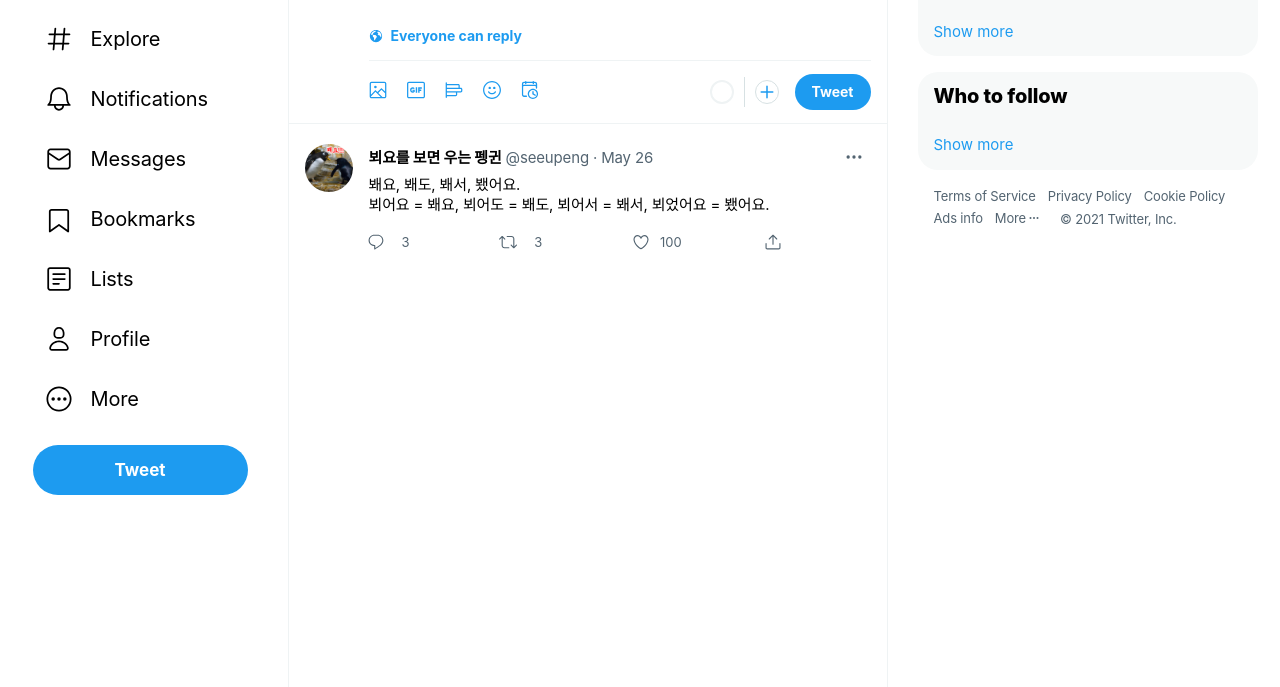
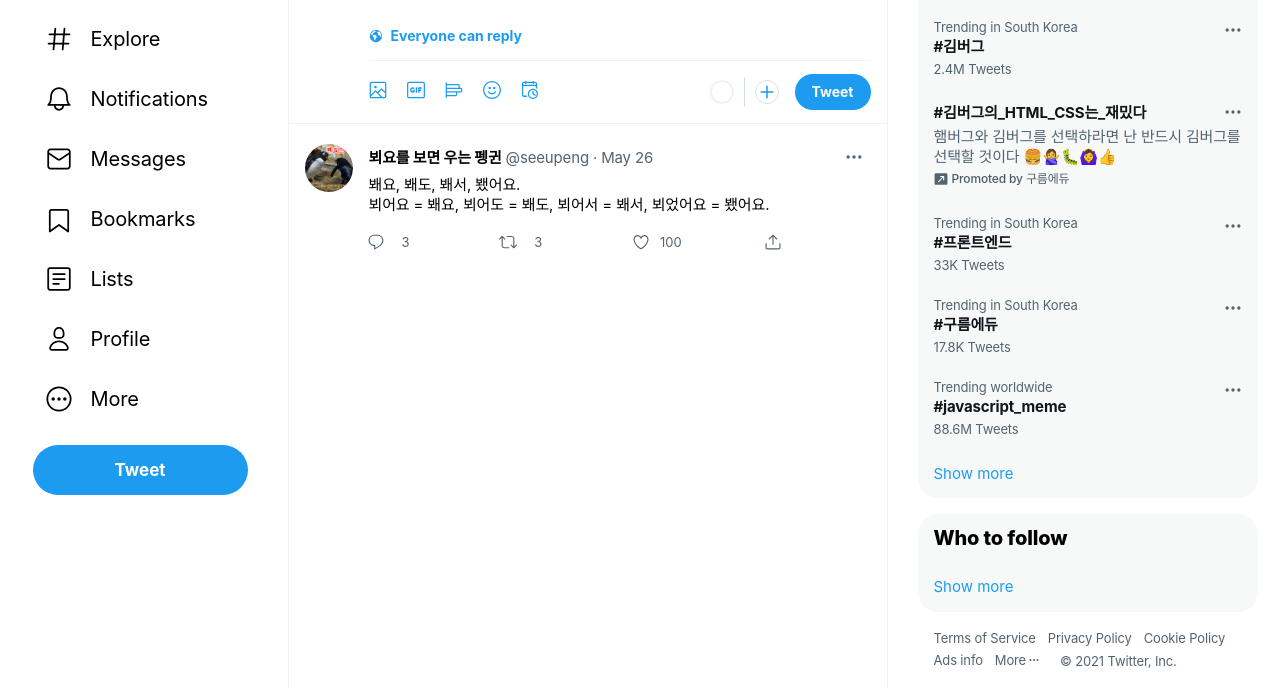
Before and after one commit to rohjs/twitter-markup-challenge, a website: page index.html in a window 1280 px wide. Shown: the part 113-800 px from the top of the page. Drawn offline with Linux system fonts and the light colour scheme.

Commit message:
🚧 Add tag styles

```diff
--- a/index.html
+++ b/index.html
@@ -205,7 +205,56 @@
             </header>
 
             <ol>
-              <li></li>
+              <li>
+                <a class="tag" href="/">
+                  <span>Trending in South Korea</span>
+                  <strong lang="ko">#김버그</strong>
+                  <span>2.4M Tweets</span>
+                  <button type="button">
+                    <span>More</span>
+                  </button>
+                </a>
+              </li>
+              <li>
+                <a class="tag" href="/">
+                  <strong lang="ko">#김버그의_HTML_CSS는_재밌다</strong>
+                  <span>햄버그와 김버그를 선택하라면 난 반드시 김버그를 선택할 것이다 🍔🙅‍♀️🐛🙆‍♀️👍</span>
+                  <strong lang="ko">Promoted by 구름에듀</strong>
+                  <button type="button">
+                    <span>More</span>
+                  </button>
+                </a>
+              </li>
+              <li>
+                <a class="tag" href="/">
+                  <span>Trending in South Korea</span>
+                  <strong lang="ko">#프론트엔드</strong>
+                  <span>33K Tweets</span>
+                  <button type="button">
+                    <span>More</span>
+                  </button>
+                </a>
+              </li>
+              <li>
+                <a class="tag" href="/">
+                  <span>Trending in South Korea</span>
+                  <strong lang="ko">#구름에듀</strong>
+                  <span>17.8K Tweets</span>
+                  <button type="button">
+                    <span>More</span>
+                  </button>
+                </a>
+              </li>
+              <li>
+                <a class="tag" href="/">
+                  <span>Trending worldwide</span>
+                  <strong lang="ko">#javascript_meme</strong>
+                  <span>88.6M Tweets</span>
+                  <button type="button">
+                    <span>More</span>
+                  </button>
+                </a>
+              </li>
             </ol>
 
             <button type="button">Show more</button>
--- a/styles/components/_feed.scss
+++ b/styles/components/_feed.scss
@@ -89,6 +89,10 @@
       > button {
         @include icon-button;
         background-image: url('./assets/icons/icon-more.svg');
+
+        &:hover {
+          background-image: url('./assets/icons/icon-more-colored.svg');
+        }
       }
 
       > div {
--- /dev/null
+++ b/styles/components/_tag.scss
@@ -0,0 +1,56 @@
+.tag {
+  @include darken-hover($background);
+  position: relative;
+  display: block;
+  padding: 12px 16px;
+
+  span,
+  strong {
+    display: block;
+  }
+
+  span {
+    @include text-style(13, 400, $primary);
+
+    &:nth-child(2) {
+      @include text-style(15, 400);
+    }
+  }
+
+  strong {
+    @include text-style(15, 700, $dark);
+    padding-top: 2px;
+    padding-bottom: 4px;
+
+    &:last-of-type:not(:first-of-type) {
+      @include flexbox(start);
+      @include text-style(12, 500, darken($primary, 3));
+      padding-top: 4px;
+
+      &::before {
+        display: block;
+        width: 14px;
+        height: 14px;
+        margin-right: 4px;
+        background-image: url('./assets/icons/icon-promotion.svg');
+        background-position: center center;
+        background-repeat: no-repeat;
+        background-size: contain;
+        content: '';
+      }
+    }
+  }
+
+  button {
+    @include icon-button;
+    @include hover($blue);
+    position: absolute;
+    top: 6px;
+    right: 8px;
+    background-image: url('./assets/icons/icon-more.svg');
+
+    &:hover {
+      background-image: url('./assets/icons/icon-more-colored.svg');
+    }
+  }
+}
--- a/styles/constants/_typography.scss
+++ b/styles/constants/_typography.scss
@@ -1,5 +1,8 @@
 $font-main: -apple-system, BlinkMacSystemFont, 'Segoe UI', Roboto, Oxygen, Ubuntu, Cantarell, 'Open Sans',
   'Helvetica Neue', sans-serif;
+
+$font-size-12: 12px;
+$line-height-12: 16px;
 
 $font-size-13: 13px;
 $line-height-13: 16px;
--- a/styles/main.scss
+++ b/styles/main.scss
@@ -14,6 +14,7 @@
 @import './mixins/text-style';
 
 @import './components/feed';
+@import './components/tag';
 
 @import './layouts/browse';
 @import './layouts/grid';
--- a/styles/mixins/_text-style.scss
+++ b/styles/mixins/_text-style.scss
@@ -1,3 +1,8 @@
+@mixin text-style-12() {
+  font-size: $font-size-12;
+  line-height: $line-height-12;
+}
+
 @mixin text-style-13() {
   font-size: $font-size-13;
   line-height: $line-height-13;
```
Also changed, not shown: assets/icons/icon-more-colored.svg (added), assets/icons/icon-promotion.svg (added), style.css.
